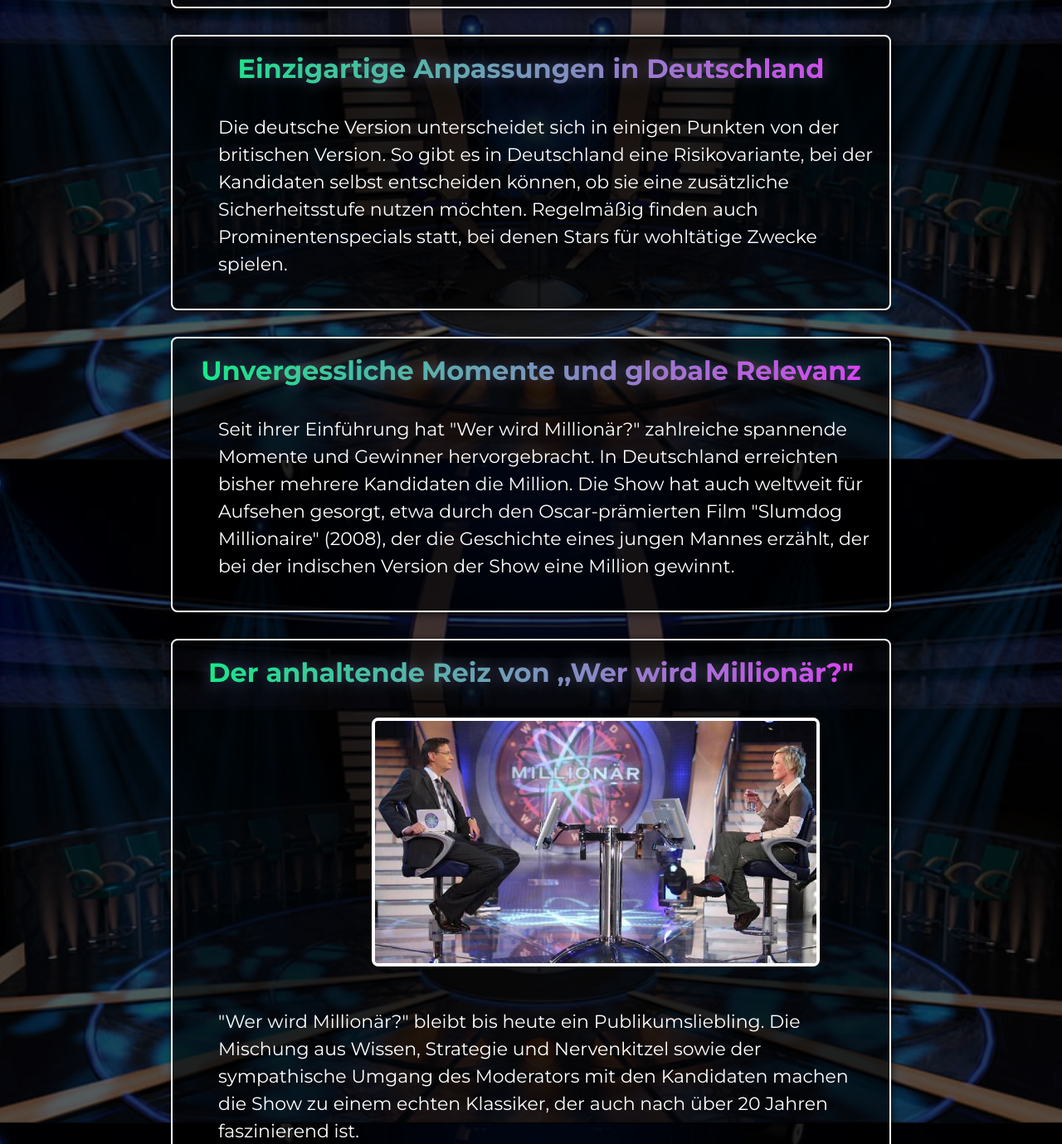
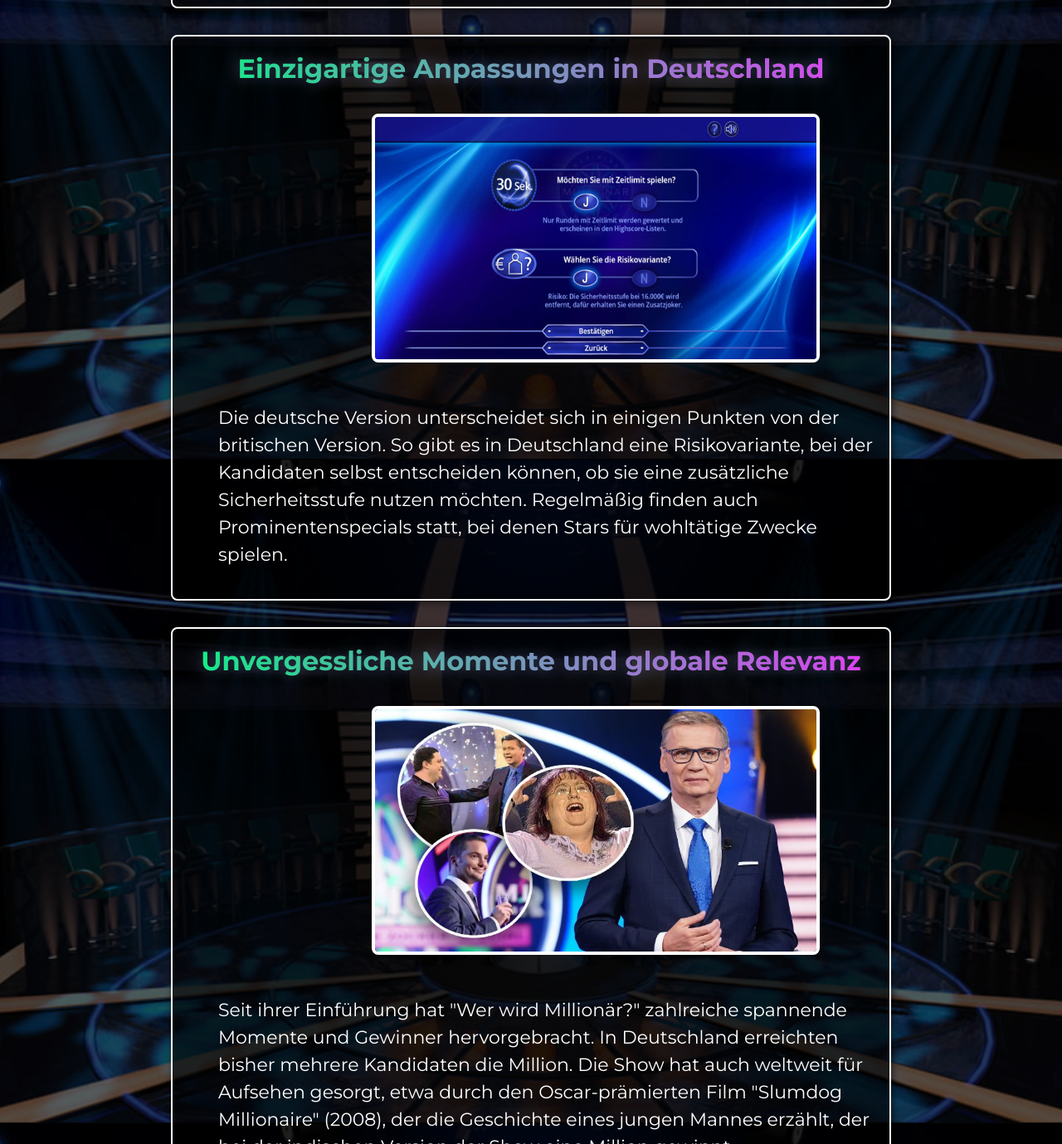
Before and after one commit to dSatybaldyHTL/2BHIF-WMC-Wer-Wird-Million-r, a plain HTML site: page history.html in a window 1280 px wide. Shown: the part 2647-4026 px from the top of the page at 83% size. Drawn offline with Linux system fonts and the light colour scheme.

Commit message:
added pictures in history.html boxes

```diff
--- a/history.html
+++ b/history.html
@@ -207,6 +207,7 @@
     <div class="box">
         <nav><p class="title-text">Einzigartige Anpassungen in
             Deutschland</p></nav>
+        <p><img class="image-border" src="history-picture-6.jpg" alt="Logo" height="300" width="540"></p>
         <p class="text">Die deutsche Version unterscheidet sich in einigen Punkten von der britischen Version. So gibt es in
             Deutschland eine Risikovariante, bei der Kandidaten selbst entscheiden können, ob sie eine zusätzliche
             Sicherheitsstufe
@@ -217,6 +218,7 @@
     <div class="box">
         <nav><p class="title-text">Unvergessliche Momente und globale
             Relevanz</p></nav>
+        <p><img class="image-border" src="history-picture-5.jpg" alt="Logo" height="300" width="540"></p>
         <p class="text">Seit ihrer Einführung hat "Wer wird Millionär?" zahlreiche spannende Momente und Gewinner hervorgebracht.
             In Deutschland erreichten bisher mehrere Kandidaten die Million. Die Show hat auch weltweit für Aufsehen gesorgt, etwa durch den Oscar-prämierten Film "Slumdog
             Millionaire" (2008), der die Geschichte eines jungen Mannes erzählt, der bei der indischen Version der
```
Also changed, not shown: history-picture-5.jpg (added), history-picture-6.jpg (added).
